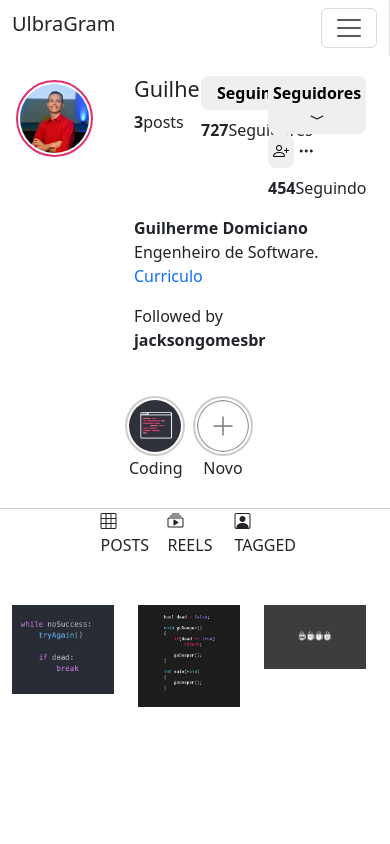
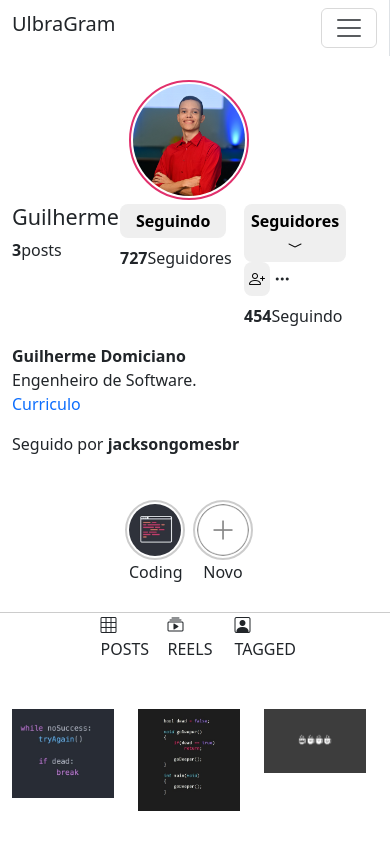
Before and after one commit to GuilhermeDomiciano/UlbraGram, a plain HTML site: page profile.html in a window 390 px wide. Drawn offline with nearby package versions, Linux system fonts and the light colour scheme.

Commit message:
fix(profile):Melhorias na responsividade

```diff
--- a/profile.html
+++ b/profile.html
@@ -57,8 +57,7 @@
                     </div>
                 </nav>
             </div>
-            <div class="offcanvas offcanvas-start" tabindex="-1" id="offcanvasMenu"
-                aria-labellebdy='offcanvarMenuLabel'>
+            <div class="offcanvas offcanvas-start" tabindex="-1" id="offcanvasMenu" aria-labelledby='offcanvasMenuLabel'>
                 <div class="offcanvas-header">
                     <h5 id="offcanvasMenuLabel">Menu</h5>
                     <button type="button" class="btn-close text-reset" data-bs-dismiss="offcanvas"
@@ -99,23 +98,22 @@
             </div>
             <div class="profilePrincipal col-12 col-lg-7 mt-20 pl-40">
                 <div class="profile row">
-                    <div class="col-4 text-center">
+                    <div class="col-4 text-center profileIcon">
                         <img src="img/perfil.jpg" alt="Foto de perfil">
                     </div>
                     <div class="col pt-200px">
-                        <div class="row pl-20">
-                            <div class="col-3">
+                        <div class="row pl-40 bio">
+                            <div class="col-3 name">
                                 <h4>Guilherme</h4>
                                 <p><strong>3</strong>posts</p>
                             </div>
-                            <div class="col-3">
+                            <div class="col-3 followers">
                                 <button class="px-3 mb-2"><strong>Seguindo</strong></button>
                                 <p><strong>727</strong>Seguidores</p>
                             </div>
                             <div class="col-4">
                                 <div class="mb-2">
-                                    <button><strong>Seguidores</strong><i
-                                            class="bi bi-chevron-compact-down"></i></button>
+                                    <button><strong>Seguidores</strong><i class="bi bi-chevron-compact-down"></i></button>
                                     <button><i class="bi bi-person-plus"></i></button>
                                     <i class="bi bi-three-dots"></i>
                                 </div>
@@ -127,7 +125,7 @@
                                     Engenheiro de Software. <br>
                                     <a href="https://lattes.cnpq.br/4753658644160517">Curriculo</a>
                                 </p>
-                                <p>Followed by <strong>jacksongomesbr</strong></p>
+                                <p>Seguido por <strong>jacksongomesbr</strong></p>
                             </div>
                         </div>
                     </div>
--- a/styles.css
+++ b/styles.css
@@ -161,17 +161,36 @@
 
 @media screen and (max-width: 500px){
     .profilePrincipal {
-        padding-top: 20px;
+        padding-top: 0px;
         padding-left: 0px;
     }
 
     .profile img {
         border: 2px solid #e1306c;
         border-radius: 50%;
-        width: 77px;
-        height: 77px;
+        width: 120px;
+        height: 120px;
         padding: 2px;
         margin: 4px;
+    }
+
+    .profileIcon{
+        width: 40rem;
+
+    }
+
+    .name{
+        padding-right: 6rem;
+    }
+
+    .followers{
+        padding-right: 7rem;
+    }
+
+    .bio{
+        margin: 0;
+        padding: 0;
+
     }
 }
 
```
